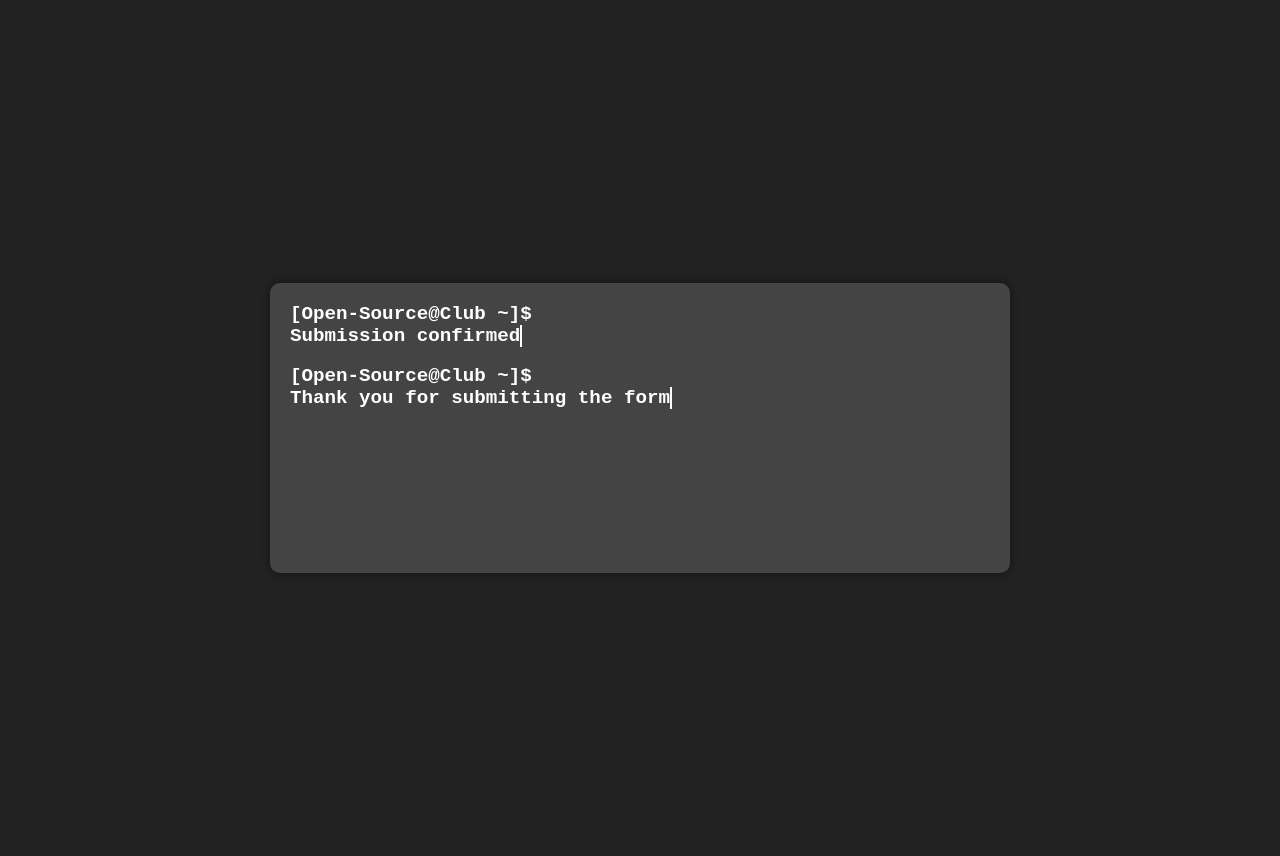
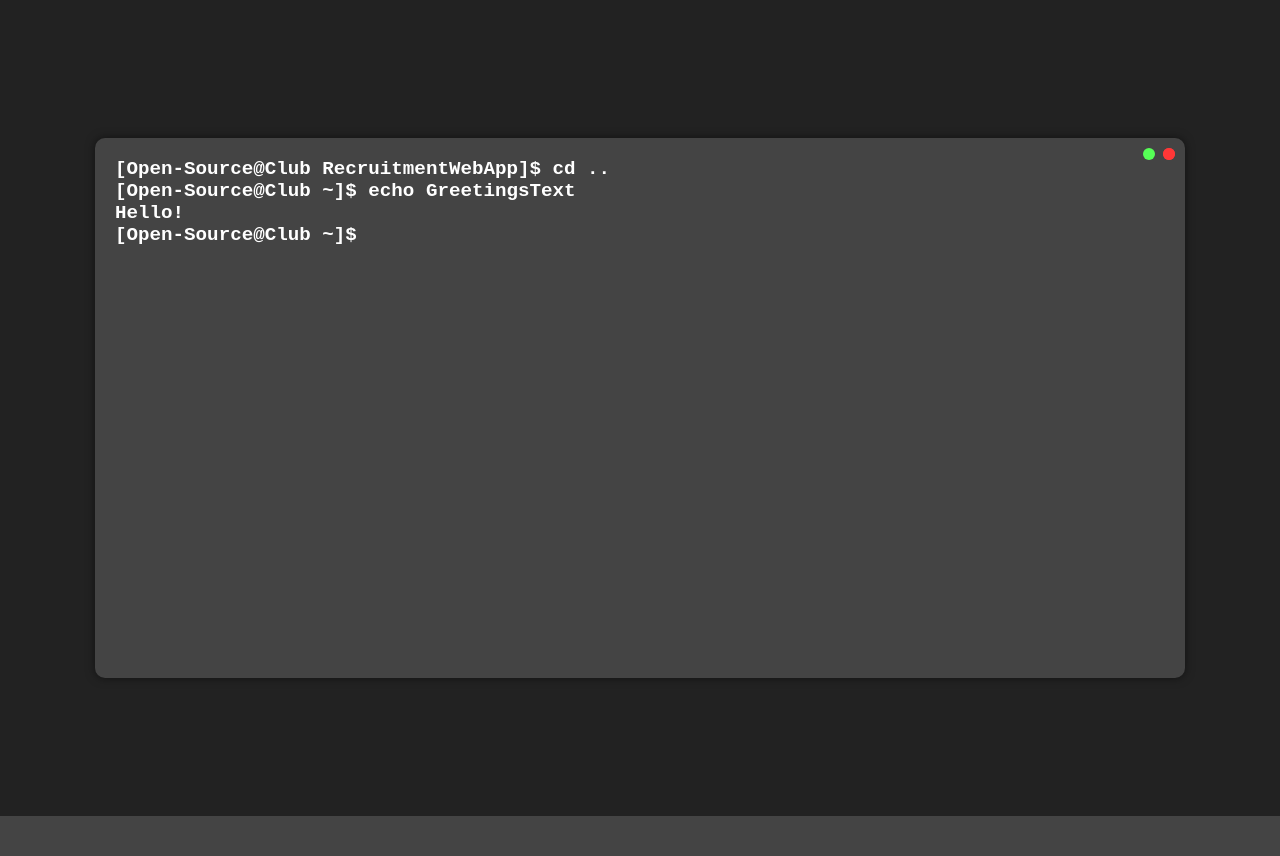
Before and after one commit to OpenSourceVITB/RecruitmentWebApp, a Python web app: template templates/submission.html in a window 1280 px wide. After the commit the page ends 816 px from the top, so only its background shows below. Run offline with Jinja, Linux system fonts and the light colour scheme; the template is opened without the code that fills it, so the values that code supplies are empty.

Commit message:
Update submission.html

```diff
--- a/templates/submission.html
+++ b/templates/submission.html
@@ -3,7 +3,7 @@
 <head>
     <meta charset="UTF-8">
     <meta name="viewport" content="width=device-width, initial-scale=1.0">
-    <title>Submission</title>
+    <title>Loading...</title>
     <style>
         body {
             background-color: #222;
@@ -12,71 +12,122 @@
             display: flex;
             align-items: center;
             justify-content: center;
-    padding: 20px;
+        }
+
+        .preloader {
+            color: #fff;
+            font-size: 1.2rem;
+            text-align: center;
         }
 
         .terminal {
+            display: none;
             background-color: #444;
             color: #fff;
             padding: 20px;
             border-radius: 10px;
             box-shadow: 0 0 10px rgba(0, 0, 0, 0.5);
             margin: 0 auto;
-    width: 700px;
-    height: 250px; /* Setting a height for the terminal */
-    overflow-y: auto; /* Enabling scrolling if content exceeds height */
+            width: 1050px;
+            height: 500px;
+            overflow-y: auto;
+            position: relative;
         }
 
+        .terminal-dot {
+            position: absolute;
+            top: 10px;
+            right: 10px;
+            width: 12px;
+            height: 12px;
+            border-radius: 50%;
+            background-color: rgb(255, 55, 55);
+        }
+
+        .terminal-dot.green {
+            position: absolute;
+            top: 10px;
+            right: 30px;
+            width: 12px;
+            height: 12px;
+            border-radius: 50%;
+            background-color: rgb(86, 255, 86);
+        }
 
         h1, h3 {
-    overflow: hidden;
-    border-right: .15em solid #fff;
             white-space: nowrap;
             margin: 0;
             display: inline;
-    font-size: 1.2rem; /* Slightly smaller font size */
+            font-size: 1.2rem;
         }
+
         @media (max-width: 768px) {
             .terminal {
-        margin-top: -250px;
-        width: 95%; /* Make the terminal take full width on smaller screens */
-        max-width: 400px;
-        height: 100px; /* Let the height adjust based on content */
+                width: 97%;
+                height: 200px;
+                margin-top: -100px;
+                margin-left: 5px;
+                margin-right: 5px;
             }
-    h1, h3{
+            h1, h3 {
                 font-size: 0.75rem;
             }
+        }
+
+        h1 {
+            padding-right: 2px;
         }
     </style>
 </head>
 <body>
 
-    <div class="terminal">
-        <h1 id="submissionHeader">[Open-Source@Club ~]$ <br></h1> <br><br>
-        <h3 id="submissionMessage"></h3>
+    <div class="preloader">
+        Loading...
+    </div>
+    <div class="terminal" id="terminal">
+        <div class="terminal-dot"></div>
+        <div class="terminal-dot green"></div>
+        <div class="terminal-dot red"></div>
+        <h1 id="submissionHeader">[Open-Source@Club RecruitmentWebApp]$ </h1> <br>
+        <h3 id="submissionMessage1"></h3> <br>
+        <h3 id="submissionMessage2"></h3> <br>
+        <h3 id="submissionMessage3"></h3> <br>
     </div>
 
     <script>
-        function typeWriter(element, text, speed) {
+        function typeWriter(element, text, speed, callback) {
             let i = 0;
             function type() {
                 if (i < text.length) {
                     element.innerHTML += text.charAt(i);
                     i++;
                     setTimeout(type, speed);
+                } else {
+                    if (callback) {
+                        callback();
+                    }
                 }
             }
             type();
         }
 
+        const preloader = document.querySelector('.preloader');
+        const terminal = document.getElementById('terminal');
         const h1Element = document.getElementById('submissionHeader');
-        const h3Element = document.getElementById('submissionMessage');
+		const h1Element1 = document.getElementById('submissionMessage1');
+        const h3Element2 = document.getElementById('submissionMessage2');
+        const h1Element3 = document.getElementById('submissionMessage3');
 
-        typeWriter(h1Element, 'Submission confirmed', 100);
         setTimeout(function() {
-            h3Element.innerHTML = '[Open-Source@Club ~]$ <br>';
-            typeWriter(h3Element, 'Thank you for submitting the form', 50);
-        }, 2500);
+            preloader.style.display = 'none';
+            terminal.style.display = 'block';
+            typeWriter(h1Element, 'cd ..', 95, function() {
+				h1Element1.innerHTML = '[Open-Source@Club ~]$ ';
+                typeWriter(h1Element1, 'echo GreetingsText', 95, function() {
+					h3Element2.innerHTML = 'Hello!';
+					h1Element3.innerHTML = '[Open-Source@Club ~]$ ';
+                });
+            });
+        }, 1000);
     </script>
-</body>
-</html>
+</body> </html>
```
Lines whose indentation alone changed are shown as unchanged.
